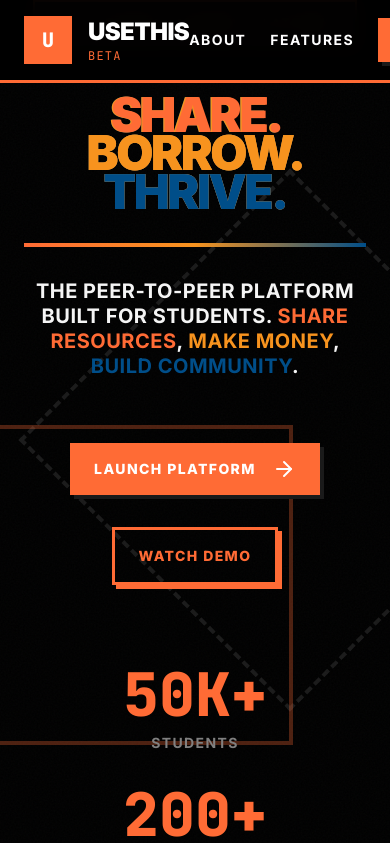
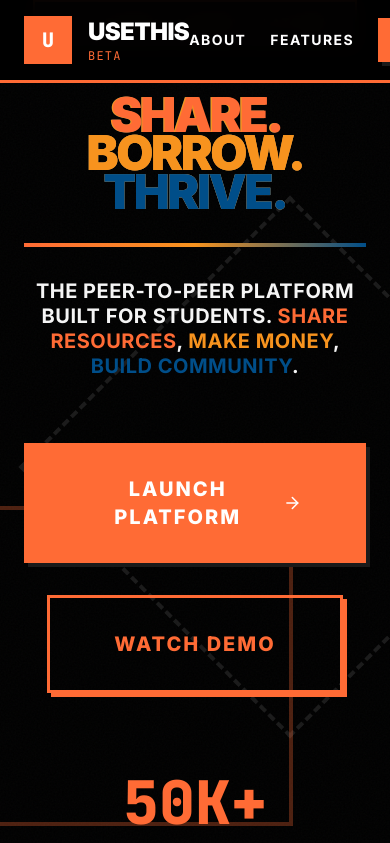
Before and after one commit to Warfarian/UseThis, a React (Vite) app: page / in a window 390 px wide. Shown: the top 843 px of the page. Built offline with nearby package versions, Linux system fonts and the light colour scheme; no server answers.

Commit message:
Fix button styling by removing hardcoded padding

```diff
--- a/src/index.css
+++ b/src/index.css
@@ -149,7 +149,6 @@ html, body {
   background: var(--primary);
   color: var(--pure-white);
   border: none;
-  padding: 1rem 2rem;
   font-weight: 800;
   text-transform: uppercase;
   letter-spacing: 0.1em;
@@ -189,7 +188,6 @@ html, body {
   background: transparent;
   color: var(--primary);
   border: 3px solid var(--primary);
-  padding: 1rem 2rem;
   font-weight: 800;
   text-transform: uppercase;
   letter-spacing: 0.1em;
@@ -213,7 +211,6 @@ html, body {
   background: transparent;
   color: var(--pure-white);
   border: 2px solid var(--steel);
-  padding: 0.75rem 1.5rem;
   font-weight: 600;
   text-transform: uppercase;
   letter-spacing: 0.05em;
@@ -521,12 +518,6 @@ html, body {
   .card-brutal {
     padding: 1rem;
   }
-
-  .btn-primary,
-  .btn-outline {
-    padding: 0.75rem 1.5rem;
-    font-size: 0.875rem;
-  }
 }
 
 /* Experimental typography effects */
```
